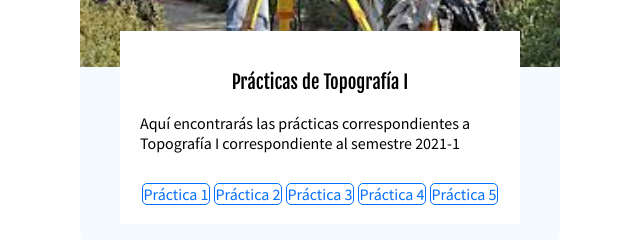
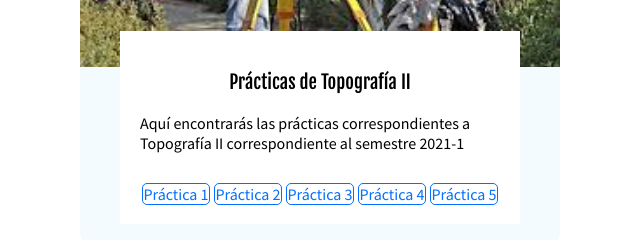
Before and after one commit to keyeneye/Pagina-respaldo, a plain HTML site: page index.html in a window 1280 px wide. Shown: the part 4397-4637 px from the top of the page, 70-710 px from the left. Drawn offline with Linux system fonts and the light colour scheme.

Commit message:
correccion nombre practicas de topo 2

```diff
--- a/index.html
+++ b/index.html
@@ -199,8 +199,8 @@
               <img class="event-image" src="images/geom3.jpg" width="500" />
             </figure>
             <div class="event-detail">
-              <h3 class="event-title">Prácticas de Topografía I</h3>
-              <p class="event-description">Aquí encontrarás las prácticas correspondientes a Topografía I correspondiente al semestre 2021-1</p>
+              <h3 class="event-title">Prácticas de Topografía II</h3>
+              <p class="event-description">Aquí encontrarás las prácticas correspondientes a Topografía II correspondiente al semestre 2021-1</p>
               <ul class="lista-pract">
                   <li><a class="event-url" href="./pratopoii/pratopoi1.pdf" target="_blank">Práctica 1</a></li>
                   <li><a class="event-url" href="./pratopoii/pratopoi2.pdf" target="_blank">Práctica 2</a></li>
```
